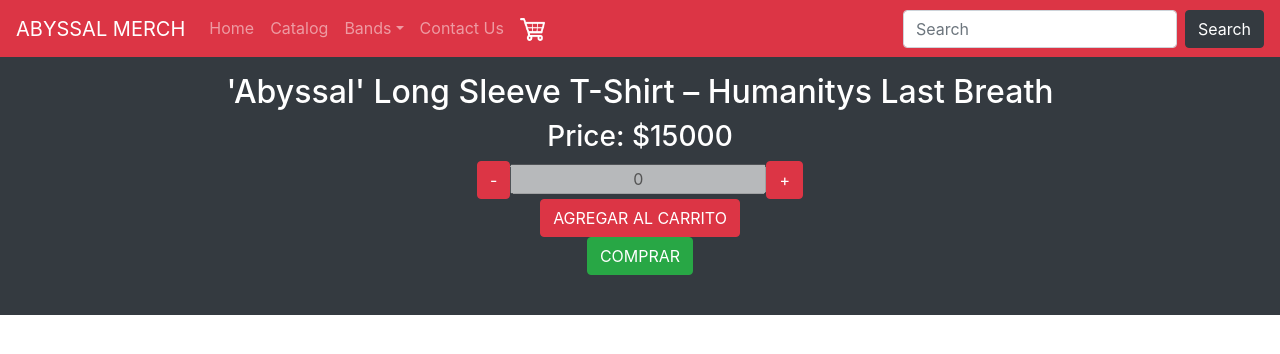
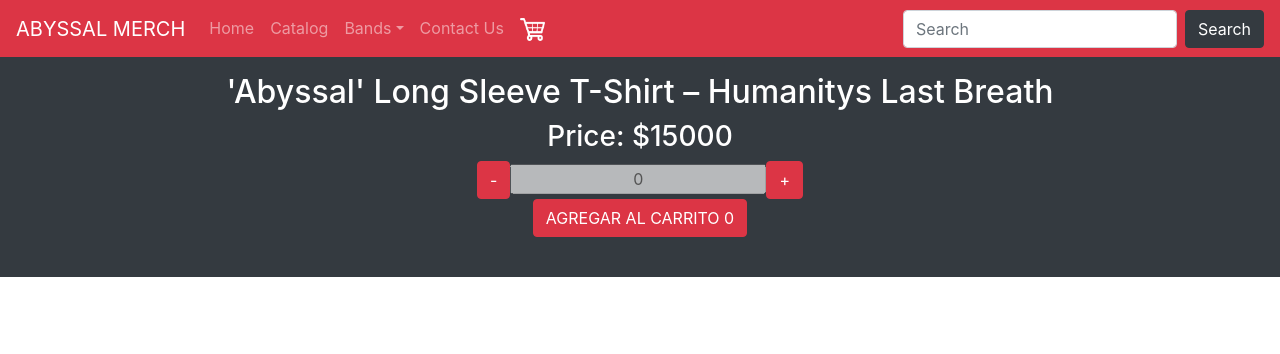
Before and after one commit to pavloanton/e-commerce, a React (Create React App) app: page /itemdetail/1 in a window 1280 px wide. Shown: the top 354 px of the page. Built offline with nearby package versions, Linux system fonts and the light colour scheme.

Commit message:
ya termine lo del counter

```diff
--- a/src/components/ItemCounter/ItemCounter.jsx
+++ b/src/components/ItemCounter/ItemCounter.jsx
@@ -8,6 +8,7 @@
         if(counter>minValue)
         {
             setCounter(counter - 1);
+            onAdd(counter - 1);
         }
     }
 
@@ -15,11 +16,8 @@
         if(counter<maxValue)
         {
             setCounter(counter + 1);
+            onAdd(counter + 1);
         }
-    }
-
-    const addToCarrito = () => {
-        onAdd(counter);
     }
 
     return (
@@ -28,7 +26,6 @@
             <input type="text" className="text-center" value={counter} disabled="disabled" />
             <Button variant="danger" onClick={increment}>+</Button>
             <br/>
-            <Button variant="danger" alguin-item="center" onClick={addToCarrito}>AGREGAR AL CARRITO</Button>
         </div>
     )
 
--- a/src/components/ItemDetail/ItemDetail.jsx
+++ b/src/components/ItemDetail/ItemDetail.jsx
@@ -1,41 +1,28 @@
-// import Button from 'react-bootstrap/Button';
-import ButtonQL from '../Button/Button';
+import { useEffect, useState } from 'react';
+import Button from 'react-bootstrap/Button';
 import { useParams } from 'react-router-dom';
 import { Link, NavLink } from 'react-router-dom/cjs/react-router-dom.min';
 const { default: ItemCounter } = require("../ItemCounter/ItemCounter");
 
-const agregarToCarrito = (counter) => {
-    alert("Se ha agregado al carrito " + counter + " articulos");
-    console.log("Cristian TravAlarcon")
- }
-
 const ItemDetail = ({product}) => {
 
-    console.log(product)
+    const [quantity, setQuantity] = useState(0)
 
+    const handleCounter = (counter) => {
+    setQuantity(counter)
+
+    }
         return (
             <div>
                 <div>
                 <h2>{product.name}</h2>
                 <h3>Price: ${product.price}</h3>
                 </div>
-                <ItemCounter onAdd={agregarToCarrito}></ItemCounter>
-                <ButtonQL content="COMPRAR" path={""}></ButtonQL>
+                <ItemCounter onAdd={handleCounter}></ItemCounter>
+                <Button variant="danger" alguin-item="center">AGREGAR AL CARRITO {quantity}</Button>
             </div>
         )
+
     }
 
-// const comprarPlayera = ({product}) =>{
-// }
-//     return (
-//         <div>
-//             <div>
-//             <h2>{product.name}</h2>
-//             <h3>Price: ${product.price}</h3>
-//             </div>
-//             <ItemCounter onAdd={agregarToCarrito}></ItemCounter>
-//             <Button variant="success" alguin-item="center" onClick={comprarPlayera => alert(`Compraste ${product.name}`)}>COMPRAR</Button>
-//         </div>
-//     )
-
 export default ItemDetail;
```
Also changed, not shown: 1 other file (tests, documents, lock files or other folders).
